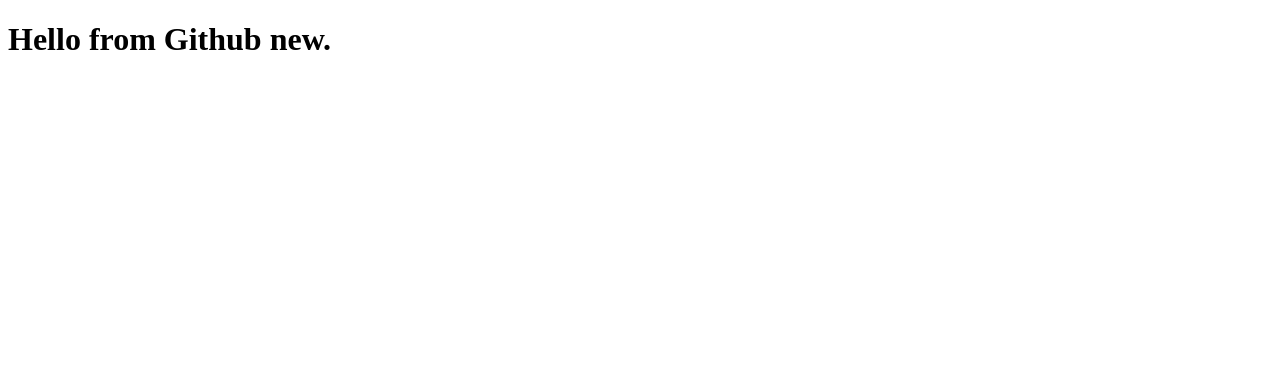
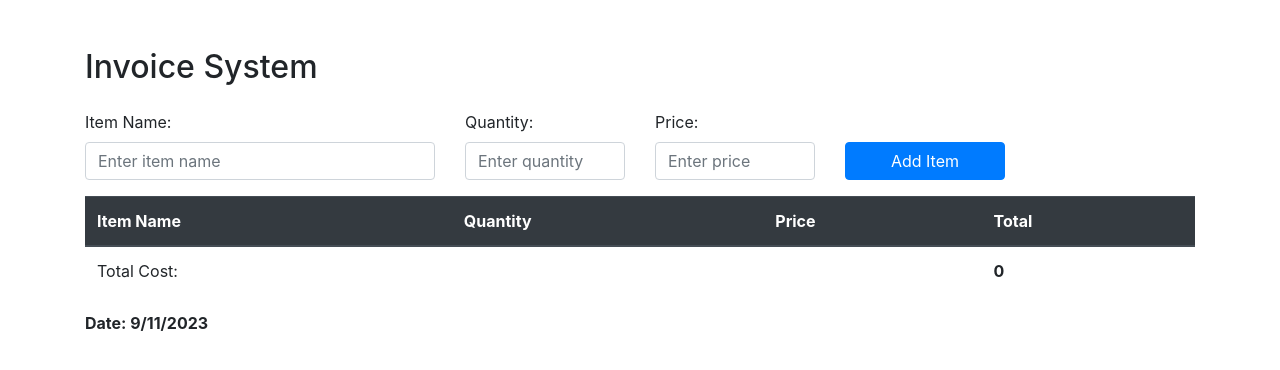
Before and after one commit to bilaltariq2/FreeStyleNgWeb, a plain HTML site: page index.html in a window 1280 px wide. Drawn offline with nearby package versions, Linux system fonts and the light colour scheme.

Commit message:
Updated index.html

```diff
--- a/index.html
+++ b/index.html
@@ -1,11 +1,138 @@
 <!DOCTYPE html>
 <html>
 <head>
-	<meta charset="utf-8">
-	<meta name="viewport" content="width=device-width, initial-scale=1">
-	<title>Free Style Jenkins Test</title>
+  <title>Invoice System</title>
+  <link rel="stylesheet" href="https://maxcdn.bootstrapcdn.com/bootstrap/4.5.2/css/bootstrap.min.css">
+  <style>
+    #total-cost {
+      font-weight: bold;
+    }
+  </style>
 </head>
 <body>
-	<h1>Hello from Github new.</h1>
+  <div class="container mt-5">
+    <h2 class="mb-4">Invoice System</h2>
+
+    <div class="row">
+      <div class="col-md-4">
+        <div class="form-group">
+          <label for="item-name">Item Name:</label>
+          <input type="text" id="item-name" class="form-control" placeholder="Enter item name" onkeypress="handleKeyPress(event)">
+        </div>
+      </div>
+      <div class="col-md-2">
+        <div class="form-group">
+          <label for="item-quantity">Quantity:</label>
+          <input type="number" id="item-quantity" class="form-control" placeholder="Enter quantity" onkeypress="handleKeyPress(event)">
+        </div>
+      </div>
+      <div class="col-md-2">
+        <div class="form-group">
+          <label for="item-price">Price:</label>
+          <input type="number" id="item-price" class="form-control" placeholder="Enter price" onkeypress="handleKeyPress(event)">
+        </div>
+      </div>
+      <div class="col-md-2">
+        <div class="form-group">
+          <label>&nbsp;</label>
+          <button class="btn btn-primary btn-block" onclick="addItem()">Add Item</button>
+        </div>
+      </div>
+    </div>
+
+    <table id="invoice-table" class="table">
+      <thead class="thead-dark">
+        <tr>
+          <th>Item Name</th>
+          <th>Quantity</th>
+          <th>Price</th>
+          <th>Total</th>
+        </tr>
+      </thead>
+      <tbody>
+      </tbody>
+      <tfoot>
+        <tr>
+          <td colspan="3">Total Cost:</td>
+          <td id="total-cost">0</td>
+        </tr>
+      </tfoot>
+    </table>
+
+    <div class="row">
+      <div class="col-md-12">
+        <p class="font-weight-bold">Date: <span id="current-date"></span></p>
+      </div>
+    </div>
+  </div>
+
+  <script src="https://code.jquery.com/jquery-3.5.1.slim.min.js"></script>
+  <script src="https://cdn.jsdelivr.net/npm/@popperjs/core@1.16.1/dist/umd/popper.min.js"></script>
+  <script src="https://stackpath.bootstrapcdn.com/bootstrap/4.5.2/js/bootstrap.min.js"></script>
+  <script>
+    function handleKeyPress(event) {
+      if (event.key === "Enter") {
+        addItem();
+      }
+    }
+
+    function addItem() {
+      var itemName = document.getElementById("item-name").value;
+      var quantity = document.getElementById("item-quantity").value;
+      var price = document.getElementById("item-price").value;
+
+      // Validation checks
+      if (itemName.trim() === "" || quantity.trim() === "" || price.trim() === "") {
+        alert("Please enter all fields.");
+        return;
+      }
+
+      if (isNaN(quantity) || isNaN(price)) {
+        alert("Quantity and price must be numeric values.");
+        return;
+      }
+
+      var tableRef = document.getElementById("invoice-table").getElementsByTagName("tbody")[0];
+      var newRow = tableRef.insertRow();
+
+      var cell1 = newRow.insertCell(0);
+      cell1.innerHTML = itemName;
+
+      var cell2 = newRow.insertCell(1);
+      cell2.innerHTML = quantity;
+
+      var cell3 = newRow.insertCell(2);
+      cell3.innerHTML = price;
+
+      var total = parseFloat(quantity) * parseFloat(price);
+      var cell4 = newRow.insertCell(3);
+      cell4.innerHTML = total.toFixed(2);
+
+      updateTotalCost();
+
+      // Reset input fields
+      document.getElementById("item-name").value = "";
+      document.getElementById("item-quantity").value = "";
+      document.getElementById("item-price").value = "";
+    }
+
+    function updateTotalCost() {
+      var table = document.getElementById("invoice-table");
+      var rows = table.getElementsByTagName("tbody")[0].getElementsByTagName("tr");
+      var totalCost = 0;
+
+      for (var i = 0; i < rows.length; i++) {
+        var total = parseFloat(rows[i].getElementsByTagName("td")[3].innerHTML);
+        totalCost += total;
+      }
+
+      document.getElementById("total-cost").innerHTML = totalCost.toFixed(2);
+    }
+
+    // Get the current date
+    var currentDate = new Date();
+    var formattedDate = currentDate.toLocaleDateString();
+    document.getElementById("current-date").innerHTML = formattedDate;
+  </script>
 </body>
 </html>
```
